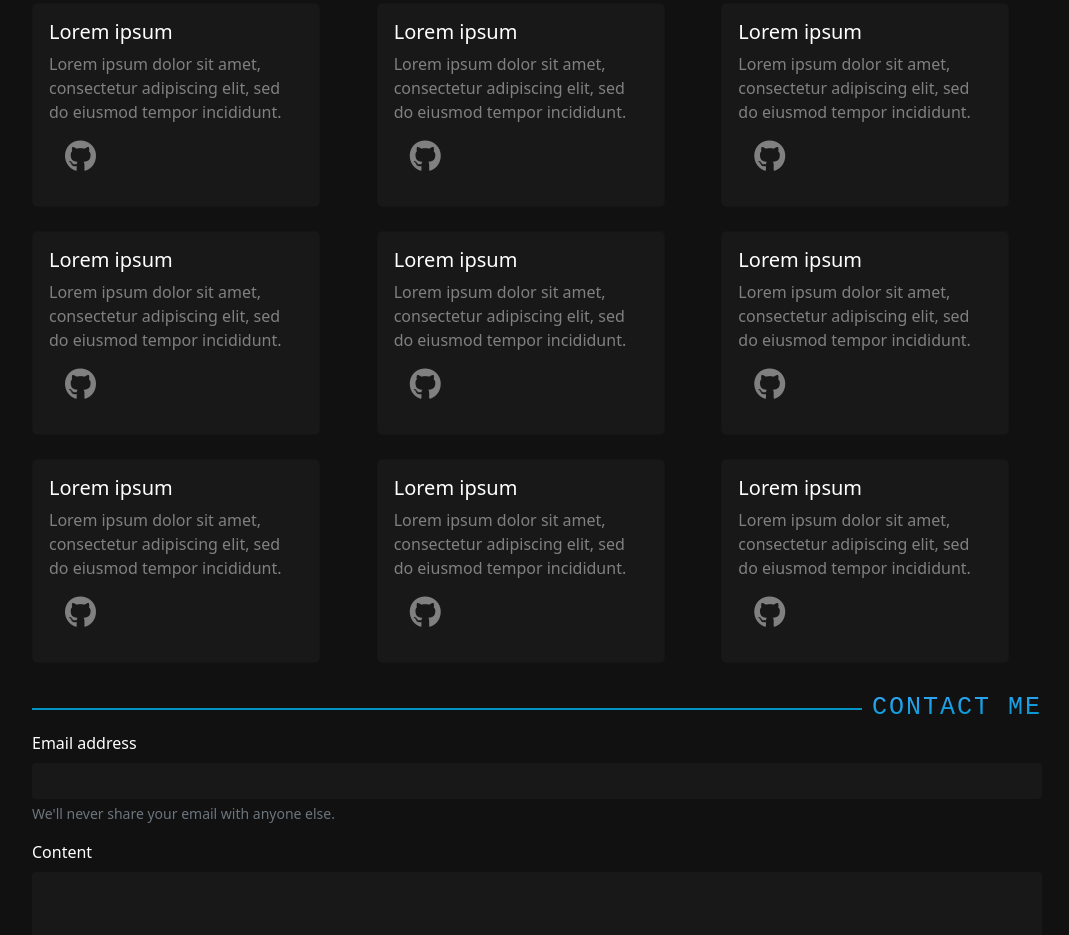
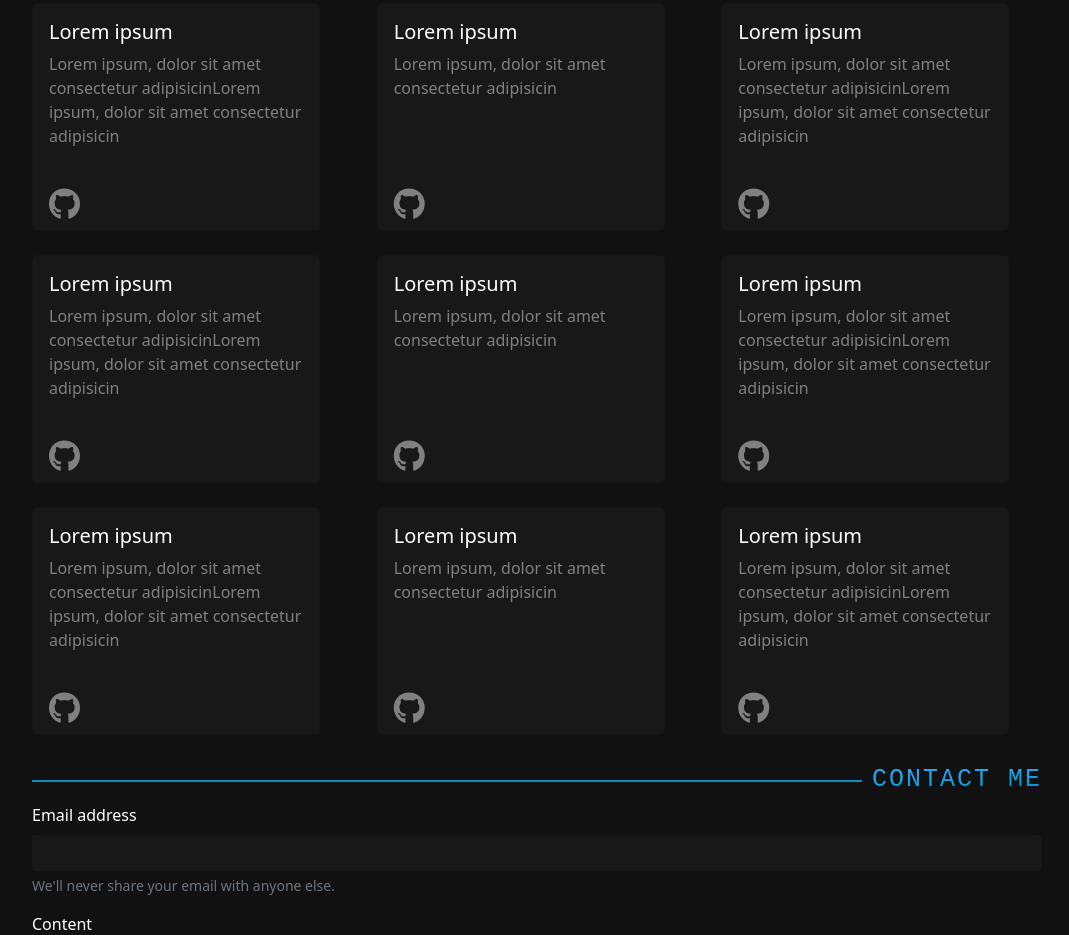
Before and after one commit to TheKiryuKha/my-portfolio-frontend, a plain HTML site: page index.html in a window 1280 px wide. Shown: the part 414-1349 px from the top of the page, without its empty margins (103-1172 px from the left). Drawn offline with nearby package versions, Linux system fonts and the light colour scheme; a web font is replaced by a local one.

Commit message:
feat: all project card hsve fix height

```diff
--- a/css/index.css
+++ b/css/index.css
@@ -139,24 +139,6 @@ html {
     transition: all .3s;
 }
 
-.view-github {
-    font-size: 2rem;
-    color: gray;
-    margin-left: 1rem;
-    margin-right: 1rem;
-    transition: all .3s;
-
-}
-
-.view-github:hover {
-    transform: scale(1.1);
-    color: #02aab0;
-    background-image: -webkit-linear-gradient(92deg, #02aab0, #00cdac);
-    -webkit-background-clip: text;
-    -webkit-text-fill-color: transparent;
-    -webkit-animation: hue 10s infinite linear;
-}
-
 .skills-icon:hover {
     transform: scale(1.1);
     color: #02aab0;
@@ -176,6 +158,31 @@ html {
 .card {
     border-radius: 5px;
     background-color: #181818;
+
+    position: relative;
+    min-height: 200px;
+    display: flex;
+    flex-direction: column;
+}
+
+.card-body {
+    flex: 1;
+}
+
+.view-github {
+    font-size: 2rem;
+    color: gray;
+    transition: all .3s;
+    position: static;
+}
+
+.view-github:hover {
+    transform: scale(1.1);
+    color: #02aab0;
+    background-image: -webkit-linear-gradient(92deg, #02aab0, #00cdac);
+    -webkit-background-clip: text;
+    -webkit-text-fill-color: transparent;
+    -webkit-animation: hue 10s infinite linear;
 }
 
 .card-text {
--- a/index.html
+++ b/index.html
@@ -64,16 +64,16 @@
         <!-- PROJECT THAT HE OWNS -->
         <div class="container-xxl" style="max-width: 1034px;" id="projects">
             <div class="row row-cols-1 row-cols-md-3 g-4">
+
                 <div class="col">
                     <div class="card mb-3 h-100" style="max-width: 18rem;">
                         <div class="card-body">
                             <h5 class="card-title">Lorem ipsum</h5>
-                            <p class="card-text">Lorem ipsum dolor sit amet, consectetur adipiscing elit, sed do eiusmod
-                                tempor incididunt.</p>
-                                <i
-                                    class="fab fa-github view-github"
-                                    onclick="window.open('https://github.com', 'target=_blank')"
-                                ></i>
+                            <p class="card-text">Lorem ipsum, dolor sit amet consectetur adipisicinLorem ipsum, dolor sit amet consectetur adipisicin</p>
+                        </div>
+                        <div class="card-footer bg-transparent border-0">
+                            <i class="fab fa-github view-github"
+                               onclick="window.open('https://github.com', 'target=_blank')"></i>
                         </div>
                     </div>
                 </div>
@@ -82,97 +82,102 @@
                     <div class="card mb-3 h-100" style="max-width: 18rem;">
                         <div class="card-body">
                             <h5 class="card-title">Lorem ipsum</h5>
-                            <p class="card-text">Lorem ipsum dolor sit amet, consectetur adipiscing elit, sed do eiusmod
-                                tempor incididunt.</p>
-                                <i
-                                    class="fab fa-github view-github"
-                                    onclick="window.open('https://github.com', 'target=_blank')"
-                                ></i>
+                            <p class="card-text">Lorem ipsum, dolor sit amet consectetur adipisicin</p>
+                        </div>
+                        <div class="card-footer bg-transparent border-0">
+                            <i class="fab fa-github view-github"
+                               onclick="window.open('https://github.com', 'target=_blank')"></i>
                         </div>
                     </div>
                 </div>
+
                 <div class="col">
                     <div class="card mb-3 h-100" style="max-width: 18rem;">
                         <div class="card-body">
                             <h5 class="card-title">Lorem ipsum</h5>
-                            <p class="card-text">Lorem ipsum dolor sit amet, consectetur adipiscing elit, sed do eiusmod
-                                tempor incididunt.</p>
-                                <i
-                                    class="fab fa-github view-github"
-                                    onclick="window.open('https://github.com', 'target=_blank')"
-                                ></i>
+                            <p class="card-text">Lorem ipsum, dolor sit amet consectetur adipisicinLorem ipsum, dolor sit amet consectetur adipisicin</p>
+                        </div>
+                        <div class="card-footer bg-transparent border-0">
+                            <i class="fab fa-github view-github"
+                               onclick="window.open('https://github.com', 'target=_blank')"></i>
                         </div>
                     </div>
-                </div><div class="col">
+                </div>
+
+                <div class="col">
                     <div class="card mb-3 h-100" style="max-width: 18rem;">
                         <div class="card-body">
                             <h5 class="card-title">Lorem ipsum</h5>
-                            <p class="card-text">Lorem ipsum dolor sit amet, consectetur adipiscing elit, sed do eiusmod
-                                tempor incididunt.</p>
-                                <i
-                                    class="fab fa-github view-github"
-                                    onclick="window.open('https://github.com', 'target=_blank')"
-                                ></i>
+                            <p class="card-text">Lorem ipsum, dolor sit amet consectetur adipisicinLorem ipsum, dolor sit amet consectetur adipisicin</p>
+                        </div>
+                        <div class="card-footer bg-transparent border-0">
+                            <i class="fab fa-github view-github"
+                               onclick="window.open('https://github.com', 'target=_blank')"></i>
                         </div>
                     </div>
-                </div><div class="col">
+                </div>
+
+                <div class="col">
                     <div class="card mb-3 h-100" style="max-width: 18rem;">
                         <div class="card-body">
                             <h5 class="card-title">Lorem ipsum</h5>
-                            <p class="card-text">Lorem ipsum dolor sit amet, consectetur adipiscing elit, sed do eiusmod
-                                tempor incididunt.</p>
-                                <i
-                                    class="fab fa-github view-github"
-                                    onclick="window.open('https://github.com', 'target=_blank')"
-                                ></i>
+                            <p class="card-text">Lorem ipsum, dolor sit amet consectetur adipisicin</p>
+                        </div>
+                        <div class="card-footer bg-transparent border-0">
+                            <i class="fab fa-github view-github"
+                               onclick="window.open('https://github.com', 'target=_blank')"></i>
                         </div>
                     </div>
-                </div><div class="col">
+                </div>
+
+                <div class="col">
                     <div class="card mb-3 h-100" style="max-width: 18rem;">
                         <div class="card-body">
                             <h5 class="card-title">Lorem ipsum</h5>
-                            <p class="card-text">Lorem ipsum dolor sit amet, consectetur adipiscing elit, sed do eiusmod
-                                tempor incididunt.</p>
-                                <i
-                                    class="fab fa-github view-github"
-                                    onclick="window.open('https://github.com', 'target=_blank')"
-                                ></i>
+                            <p class="card-text">Lorem ipsum, dolor sit amet consectetur adipisicinLorem ipsum, dolor sit amet consectetur adipisicin</p>
+                        </div>
+                        <div class="card-footer bg-transparent border-0">
+                            <i class="fab fa-github view-github"
+                               onclick="window.open('https://github.com', 'target=_blank')"></i>
                         </div>
                     </div>
-                </div><div class="col">
+                </div>
+
+                <div class="col">
                     <div class="card mb-3 h-100" style="max-width: 18rem;">
                         <div class="card-body">
                             <h5 class="card-title">Lorem ipsum</h5>
-                            <p class="card-text">Lorem ipsum dolor sit amet, consectetur adipiscing elit, sed do eiusmod
-                                tempor incididunt.</p>
-                                <i
-                                    class="fab fa-github view-github"
-                                    onclick="window.open('https://github.com', 'target=_blank')"
-                                ></i>
+                            <p class="card-text">Lorem ipsum, dolor sit amet consectetur adipisicinLorem ipsum, dolor sit amet consectetur adipisicin</p>
+                        </div>
+                        <div class="card-footer bg-transparent border-0">
+                            <i class="fab fa-github view-github"
+                               onclick="window.open('https://github.com', 'target=_blank')"></i>
                         </div>
                     </div>
-                </div><div class="col">
+                </div>
+
+                <div class="col">
                     <div class="card mb-3 h-100" style="max-width: 18rem;">
                         <div class="card-body">
                             <h5 class="card-title">Lorem ipsum</h5>
-                            <p class="card-text">Lorem ipsum dolor sit amet, consectetur adipiscing elit, sed do eiusmod
-                                tempor incididunt.</p>
-                                <i
-                                    class="fab fa-github view-github"
-                                    onclick="window.open('https://github.com', 'target=_blank')"
-                                ></i>
+                            <p class="card-text">Lorem ipsum, dolor sit amet consectetur adipisicin</p>
+                        </div>
+                        <div class="card-footer bg-transparent border-0">
+                            <i class="fab fa-github view-github"
+                               onclick="window.open('https://github.com', 'target=_blank')"></i>
                         </div>
                     </div>
-                </div><div class="col">
+                </div>
+
+                <div class="col">
                     <div class="card mb-3 h-100" style="max-width: 18rem;">
                         <div class="card-body">
                             <h5 class="card-title">Lorem ipsum</h5>
-                            <p class="card-text">Lorem ipsum dolor sit amet, consectetur adipiscing elit, sed do eiusmod
-                                tempor incididunt.</p>
-                                <i
-                                    class="fab fa-github view-github"
-                                    onclick="window.open('https://github.com', 'target=_blank')"
-                                ></i>
+                            <p class="card-text">Lorem ipsum, dolor sit amet consectetur adipisicinLorem ipsum, dolor sit amet consectetur adipisicin</p>
+                        </div>
+                        <div class="card-footer bg-transparent border-0">
+                            <i class="fab fa-github view-github"
+                               onclick="window.open('https://github.com', 'target=_blank')"></i>
                         </div>
                     </div>
                 </div>
```
